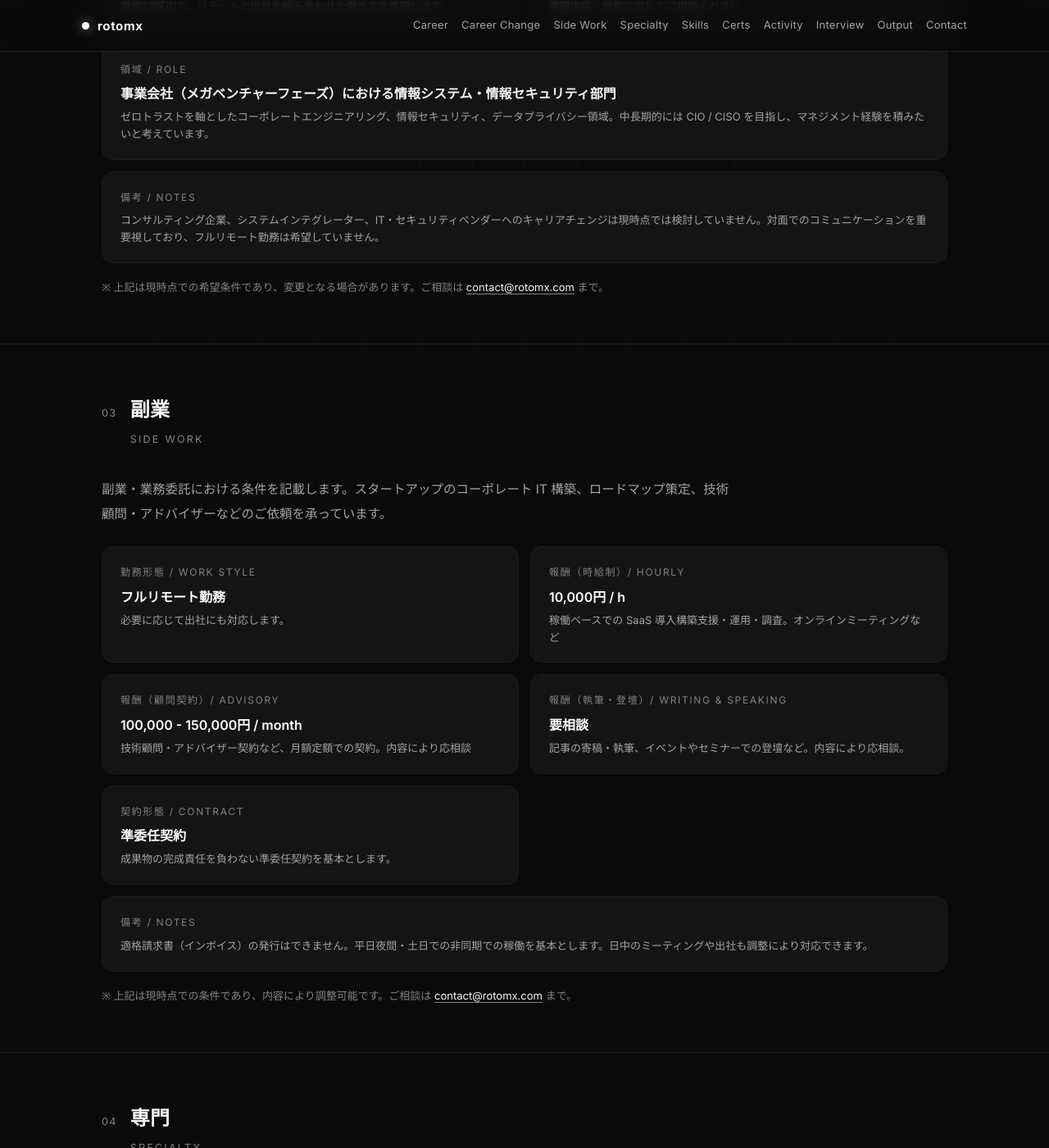
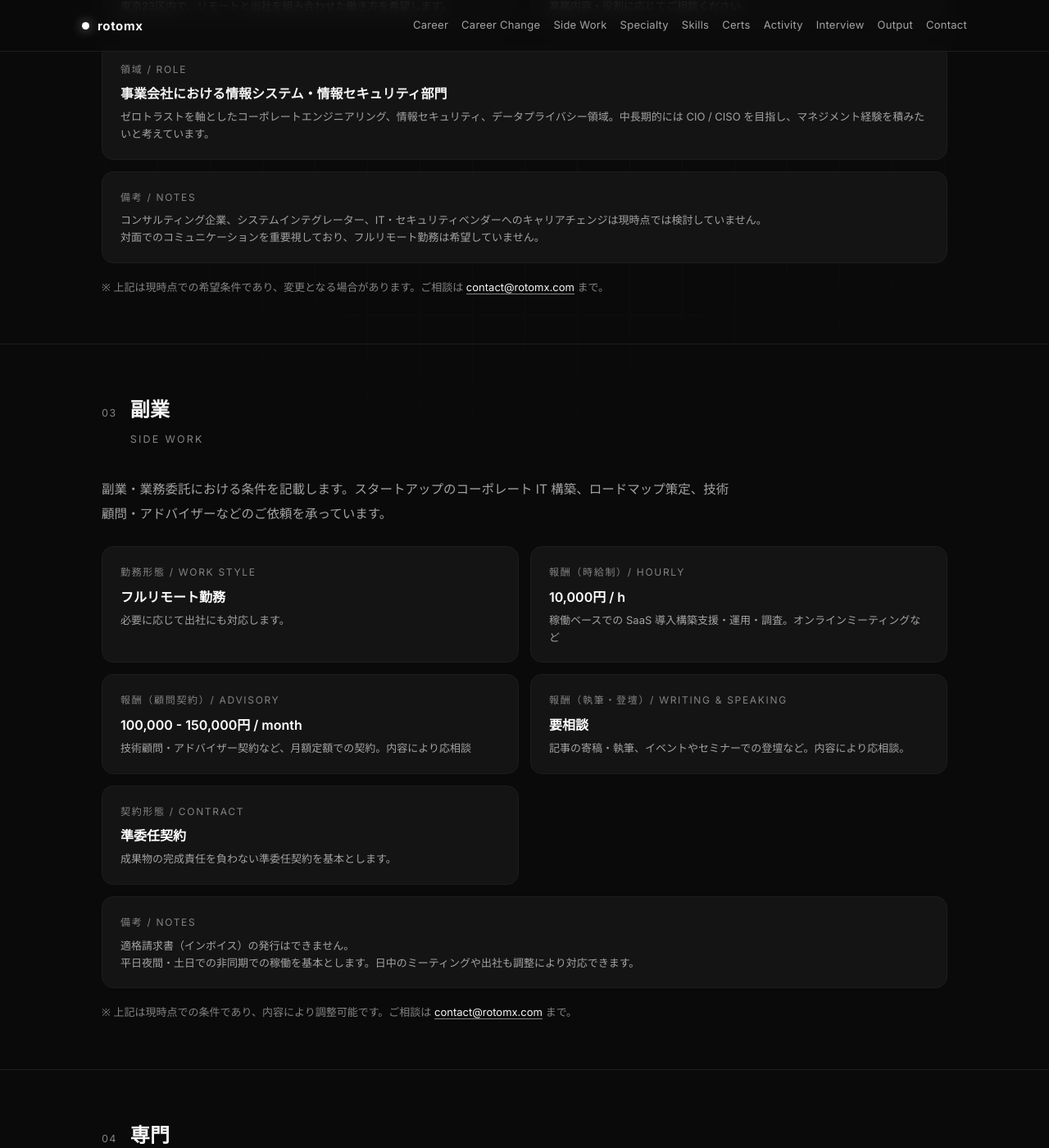
Before and after one commit to rotomx/rotomx.github.io, a Jekyll site: the page index.html, which Jekyll copies as it is, in a window 1280 px wide and 1400 px high, scrolled down 2608 px. Shown: the whole window at 82% size. Built offline with Jekyll 4.4.1, drawn with Linux system fonts in a browser that asks for light colours; some of the changed text lies outside the part shown.

Commit message:
Update index.html

```diff
--- a/index.html
+++ b/index.html
@@ -330,7 +330,7 @@
       </div>
       <div>
         <div class="eyebrow">Corporate Engineer</div>
-        <h1 class="name">rotomx</h1>
+        <h1 class="name">rotonyan🍣</h1>
         <div class="handle">@rotomx・OTAWA Ryo</div>
         <p class="tagline">ゼロトラスト・Apple デバイス管理・情報セキュリティを軸に、情報システム部門のプロフェッショナルとして実践的知見を発信しています。</p>
         <div class="meta-row">
@@ -469,12 +469,12 @@
       </div>
       <div class="cond wide">
         <div class="k">領域 / Role</div>
-        <div class="v">事業会社（メガベンチャーフェーズ）における情報システム・情報セキュリティ部門</div>
+        <div class="v">事業会社における情報システム・情報セキュリティ部門</div>
         <div class="note">ゼロトラストを軸としたコーポレートエンジニアリング、情報セキュリティ、データプライバシー領域。中長期的には CIO / CISO を目指し、マネジメント経験を積みたいと考えています。</div>
       </div>
       <div class="cond wide">
         <div class="k">備考 / Notes</div>
-        <div class="note">コンサルティング企業、システムインテグレーター、IT・セキュリティベンダーへのキャリアチェンジは現時点では検討していません。対面でのコミュニケーションを重要視しており、フルリモート勤務は希望していません。</div>
+        <div class="note">コンサルティング企業、システムインテグレーター、IT・セキュリティベンダーへのキャリアチェンジは現時点では検討していません。<br>対面でのコミュニケーションを重要視しており、フルリモート勤務は希望していません。</div>
       </div>
     </div>
     <p class="cond-note reveal">※ 上記は現時点での希望条件であり、変更となる場合があります。ご相談は <a href="mailto:contact@rotomx.com" style="color:var(--text);border-bottom:1px solid var(--dim)">contact@rotomx.com</a> まで。</p>
@@ -517,7 +517,7 @@
       </div>
       <div class="cond wide">
         <div class="k">備考 / Notes</div>
-        <div class="note">適格請求書（インボイス）の発行はできません。平日夜間・土日での非同期での稼働を基本とします。日中のミーティングや出社も調整により対応できます。</div>
+        <div class="note">適格請求書（インボイス）の発行はできません。<br>平日夜間・土日での非同期での稼働を基本とします。日中のミーティングや出社も調整により対応できます。</div>
       </div>
     </div>
     <p class="cond-note reveal">※ 上記は現時点での条件であり、内容により調整可能です。ご相談は <a href="mailto:contact@rotomx.com" style="color:var(--text);border-bottom:1px solid var(--dim)">contact@rotomx.com</a> まで。</p>
@@ -659,9 +659,9 @@
     <div class="qual-grid reveal">
       <div class="qual"><div class="badge">✓</div><div><div class="qt">IT パスポート試験</div><div class="qc">国家試験 / IPA</div></div></div>
       <div class="qual"><div class="badge">✓</div><div><div class="qt">情報セキュリティマネジメント試験</div><div class="qc">国家試験 / IPA</div></div></div>
-      <div class="qual"><div class="badge">✓</div><div><div class="qt">情報セキュリティ監査人</div><div class="qc">民間資格</div></div></div>
-      <div class="qual"><div class="badge">✓</div><div><div class="qt">個人情報保護監査人</div><div class="qc">民間資格</div></div></div>
-      <div class="qual"><div class="badge">✓</div><div><div class="qt">SPREAD 情報セキュリティマイスター能力検定</div><div class="qc">民間資格</div></div></div>
+      <div class="qual"><div class="badge">✓</div><div><div class="qt">情報セキュリティ監査人</div><div class="qc">民間資格 / 全日本情報学習振興協会</div></div></div>
+      <div class="qual"><div class="badge">✓</div><div><div class="qt">個人情報保護監査人</div><div class="qc">民間資格/ 全日本情報学習振興協会</div></div></div>
+      <div class="qual"><div class="badge">✓</div><div><div class="qt">SPREAD 情報セキュリティマイスター能力検定 / Grafsec</div><div class="qc">民間資格</div></div></div>
       <div class="qual"><div class="badge">✓</div><div><div class="qt">Workato Automation Pro II Certificate</div><div class="qc">ベンダー認定 / Workato</div></div></div>
       <div class="qual"><div class="badge">✓</div><div><div class="qt">Slack 認定管理者</div><div class="qc">ベンダー認定 / Slack</div></div></div>
       <div class="qual"><div class="badge">✓</div><div><div class="qt">AZ-900: Microsoft Azure Fundamentals</div><div class="qc">ベンダー認定 / Microsoft</div></div></div>
```
